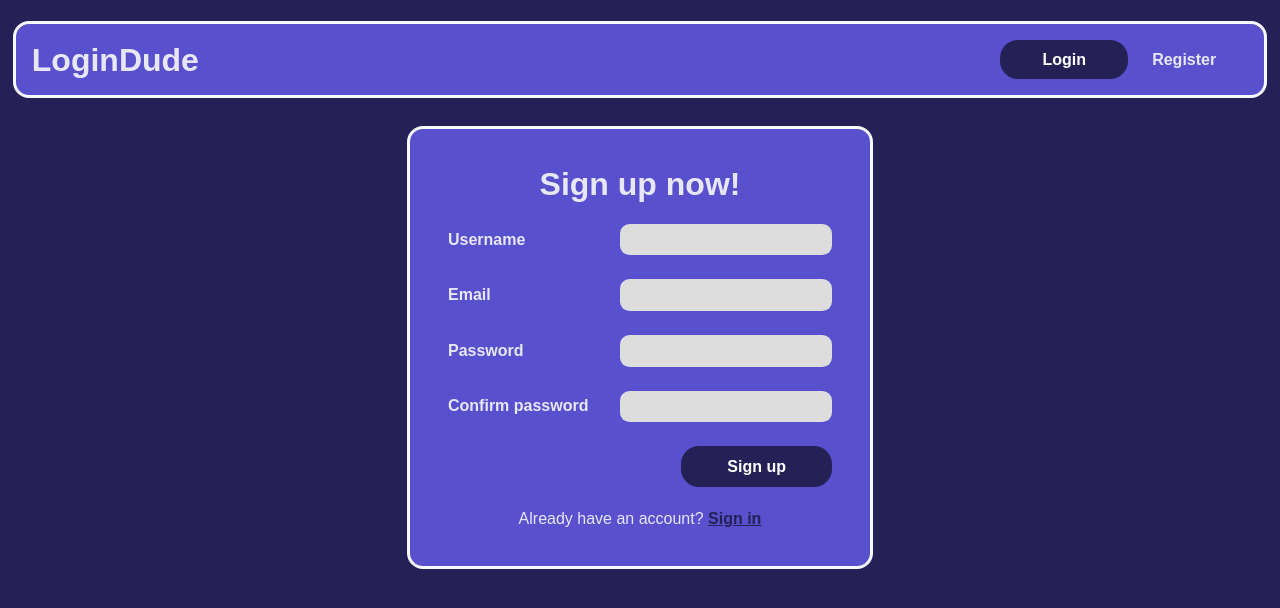
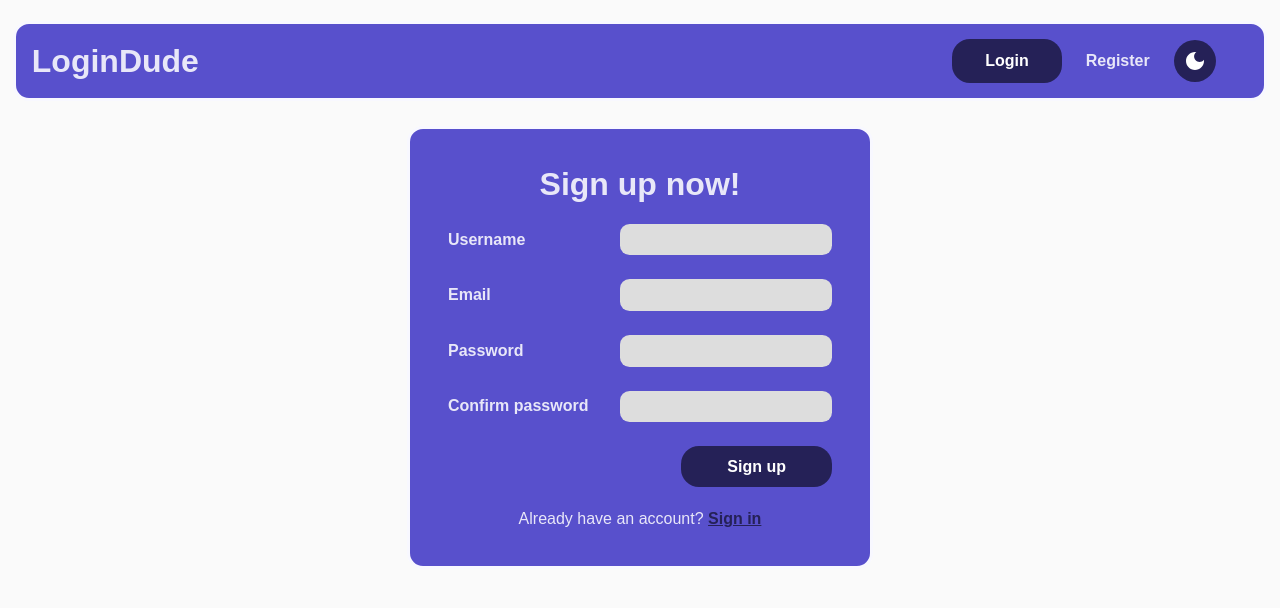
Before and after one commit to TonyReyesM/userLogin, a React (Create React App) app in the folder client/: page /register in a window 1280 px wide. Shown: the top 608 px of the page. Built offline with nearby package versions, Linux system fonts and the light colour scheme.

Commit message:
Added theme provider

```diff
--- a/client/package.json
+++ b/client/package.json
@@ -3,7 +3,11 @@
   "version": "0.1.0",
   "private": true,
   "dependencies": {
+    "@emotion/react": "^11.10.5",
+    "@emotion/styled": "^11.10.5",
     "@hookform/resolvers": "^2.9.10",
+    "@mui/icons-material": "^5.10.16",
+    "@mui/material": "^5.10.17",
     "@testing-library/jest-dom": "^5.14.1",
     "@testing-library/react": "^13.0.0",
     "@testing-library/user-event": "^13.2.1",
--- a/client/src/App.js
+++ b/client/src/App.js
@@ -1,4 +1,8 @@
 import { Routes, Route } from "react-router-dom";
+
+//  hooks
+import { useEffect } from "react";
+import useTheme from "./hooks/useTheme";
 
 //  styles
 import { WebsiteStyle } from "./components/common/common.style";
@@ -15,6 +19,13 @@ import RegisterPage from "./pages/registerPage";
 import UserPage from "./pages/userPage";
 
 function App() {
+  const { theme } = useTheme();
+
+  useEffect(() => {
+    document.body.style.backgroundColor =
+      theme === "light" ? "#fafafa" : "#06060f";
+  }, [theme]);
+
   return (
     <WebsiteStyle>
       <Routes>
--- a/client/src/components/common/common.style.js
+++ b/client/src/components/common/common.style.js
@@ -92,7 +92,7 @@ export const Button = styled.button`
   font-size: 1em;
   font-weight: bold;
   text-align: center;
-  display: inline-block;
+  display: flex;
   padding: 3% 12%;
   transition: 0.2s;
   width: fit-content;
@@ -176,3 +176,9 @@ export const AvatarWrapper = styled.div`
   border-width: 0.2rem;
   border-color: ghostwhite;
 `;
+
+export const ThemeButton = styled(Button)`
+  align-self: center;
+  padding: 3.5% 3.5%;
+  border-radius: 50%;
+`;
--- a/client/src/components/navBar.js
+++ b/client/src/components/navBar.js
@@ -7,9 +7,12 @@ import { Link } from "react-router-dom";
 import { useNavigate } from "react-router-dom";
 import useLogout from "../hooks/useLogout";
 import useAuth from "../hooks/useAuth";
+import useTheme from "../hooks/useTheme";
 
 //  assets
 import { AlienProfile } from "../assets";
+import DarkModeIcon from "@mui/icons-material/DarkMode";
+import LightModeIcon from "@mui/icons-material/LightMode";
 
 //  styles
 import {
@@ -19,6 +22,7 @@ import {
   NavBarSection,
   AvatarImg,
   AvatarWrapper,
+  ThemeButton,
 } from "./common/common.style";
 import { palette } from "./common/palette";
 
@@ -49,8 +53,13 @@ const avatarWrapperStyle = {
 
 const NavBar = () => {
   const { auth } = useAuth();
+  const { theme, setTheme } = useTheme();
   const logout = useLogout();
   const navigate = useNavigate();
+
+  const changeTheme = () => {
+    setTheme(theme === "light" ? "dark" : "light");
+  };
 
   return (
     <Header>
@@ -82,6 +91,13 @@ const NavBar = () => {
             <LogButton onClick={logout}>Log out</LogButton>
           </>
         )}
+        <ThemeButton>
+          {theme === "light" ? (
+            <DarkModeIcon onClick={changeTheme} />
+          ) : (
+            <LightModeIcon onClick={changeTheme} />
+          )}
+        </ThemeButton>
       </NavBarSection>
     </Header>
   );
--- /dev/null
+++ b/client/src/contexts/ThemeProvider.js
@@ -0,0 +1,15 @@
+import { createContext, useState } from "react";
+
+const ThemeContext = createContext({});
+
+export const ThemeProvider = ({ children }) => {
+  const [theme, setTheme] = useState("light");
+
+  return (
+    <ThemeContext.Provider value={{ theme, setTheme }}>
+      {children}
+    </ThemeContext.Provider>
+  );
+};
+
+export default ThemeContext;
--- /dev/null
+++ b/client/src/hooks/useTheme.js
@@ -0,0 +1,9 @@
+import { useContext } from "react";
+import ThemeContext from "../contexts/ThemeProvider";
+
+const useTheme = () => {
+  const { theme } = useContext(ThemeContext);
+  return useContext(ThemeContext);
+};
+
+export default useTheme;
--- a/client/src/index.css
+++ b/client/src/index.css
@@ -1,7 +1,7 @@
 html,
 body {
   font-family: "Roboto Flex", sans-serif;
-  background-color: #252157;
+  /* background-color: #06060f; */
 }
 div,
 span,
--- a/client/src/index.tsx
+++ b/client/src/index.tsx
@@ -4,16 +4,19 @@ import "./index.css";
 import App from "./App";
 import { BrowserRouter } from "react-router-dom";
 import { AuthProvider } from "./contexts/AuthProvider";
+import { ThemeProvider } from "./contexts/ThemeProvider";
 
 const root = ReactDOM.createRoot(
   document.getElementById("root") as HTMLElement
 );
 root.render(
   <React.StrictMode>
-    <AuthProvider>
-      <BrowserRouter>
-        <App />
-      </BrowserRouter>
-    </AuthProvider>
+    <ThemeProvider>
+      <AuthProvider>
+        <BrowserRouter>
+          <App />
+        </BrowserRouter>
+      </AuthProvider>
+    </ThemeProvider>
   </React.StrictMode>
 );
--- a/client/src/layouts/loginLayout.js
+++ b/client/src/layouts/loginLayout.js
@@ -1,5 +1,6 @@
 //  hooks
 import useAuth from "../hooks/useAuth";
+// import useTheme from "../hooks/useTheme";
 import { useEffect } from "react";
 
 //  components
@@ -11,6 +12,7 @@ import { PageStyle } from "../components/common/common.style";
 
 const UserLoginLayout = () => {
   const { auth, setAuth } = useAuth();
+  // const {theme} = useTheme()
 
   useEffect(() => {
     if (!auth.user && localStorage.getItem("accessToken")) {
```
Also changed, not shown: 1 other file (tests, documents, lock files or other folders).
